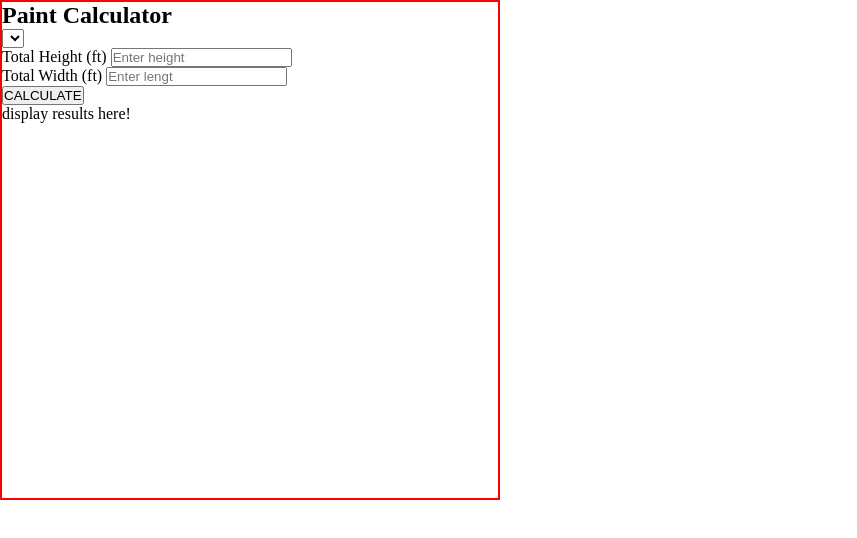
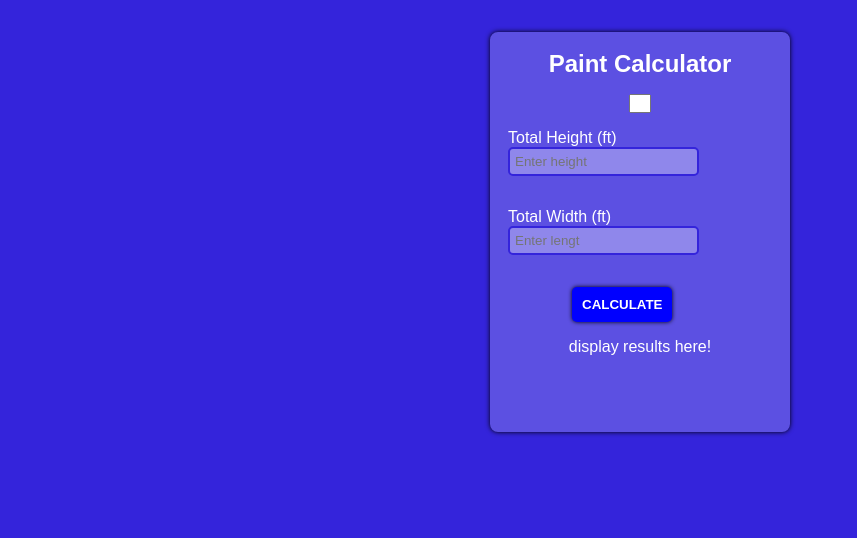
Before and after one commit to DatravousOdds/Paint-Calculator, a website: page index.html in a window 1280 px wide. Shown: the whole page, without its empty margins (0-857 px from the left). Drawn offline with Linux system fonts and the light colour scheme.

Commit message:
scss imported

```diff
--- a/index.html
+++ b/index.html
@@ -1,9 +1,8 @@
-<!DOCTYPE html>
+<!doctype html>
 <html>
-
   <head>
-  <meta charset="utf-8">
-  <meta name="viewport" content="width=device-width">
+    <meta charset="utf-8" />
+    <meta name="viewport" content="width=device-width" />
     <title>replit</title>
     <link href="style.css" rel="stylesheet" type="text/css" />
   </head>
@@ -18,28 +17,23 @@
         </select>
         <div class="fields">
           <div class="inputs">
-
-          <div>
+            <div class="input-wrapper">
               <label>Total Height <span>(ft)</span></label>
-            <input type="text" id="height" placeholder="Enter height">
+              <input type="text" id="height" placeholder="Enter height" />
             </div>
-          <div>
+            <div class="input-wrapper">
               <label>Total Width <span>(ft)</span></label>
-            <input type="text" id="length" placeholder="Enter lengt">
+              <input type="text" id="length" placeholder="Enter lengt" />
             </div>
-
           </div>
 
           <button>CALCULATE</button>
         </div>
       </div>
       <section id="result-container">
-      <div class="output">
-        display results here!
-      </div>
+        <div class="output">display results here!</div>
       </section>
     </section>
     <script src="script.js"></script>
   </body>
-
 </html>
--- a/style.scss
+++ b/style.scss
@@ -1,14 +1,93 @@
-
+$font-family: 'Arial';
 * {
   margin: 0;
   padding: 0;
   box-sizing: border-box;
+  font-family: $font-family;
+  color: white;
+
+}
+
+body {
+  background: #3424DB;
+}
+
+@mixin center {
+  display: flex;
+  justify-content: center;
+  align-items: center;
+
+}
+
+@mixin input-box {
+  padding: 4px;
+  width: 110px;
+  height: 50px;
+  border-radius: 5px;
+  border: 2px solid #3424DB;
+  box-shadow: 0px 0px 8px 0xp #fff;
+  background-color: #8F87EB;
+
+}
+
+@mixin button {
+  border-radius: 5px;
+  padding: 10px 10px;
+  border: transparent;
+  box-shadow: 0px 0px 4px 0px black;
+
+}
+
+@mixin column {
+  flex-direction: column;
 
 }
 
 .container {
-  height: 500px;
-  width: 500px;
-  border: 2px solid red;
+  background-color:#5C50E2;
+  height: 400px;
+  width: 300px;
+  border: 2px solid #5C50E2;
+  box-shadow: 0px 0px 5px 0px black;
+  border-radius: 8px;
+  margin: 2rem auto;
 
+  h1 {
+    text-align: center;
+    padding: 1rem;
+    color: white;
+  }
+
+  .inner-container {
+    @include center;
+    @include column;
+
+    input {
+      @include input-box;
+      width: 110px;
+      height: 50px;
+      padding: 1rem;
+    }
+
+
+
+
+    .inputs {
+      display: flex;
+      justify-content: space-between;
+    }
+
+  }
+
+  button {
+    @include button;
+    background-color: blue;
+    font-weight: 600;
+    margin: 1rem 5rem;
+
+  }
+
+  #result-container {
+    @include center;
+  }
 }
```
Also changed, not shown: style.css, 1 other file. Lines whose indentation alone changed are shown as unchanged.
